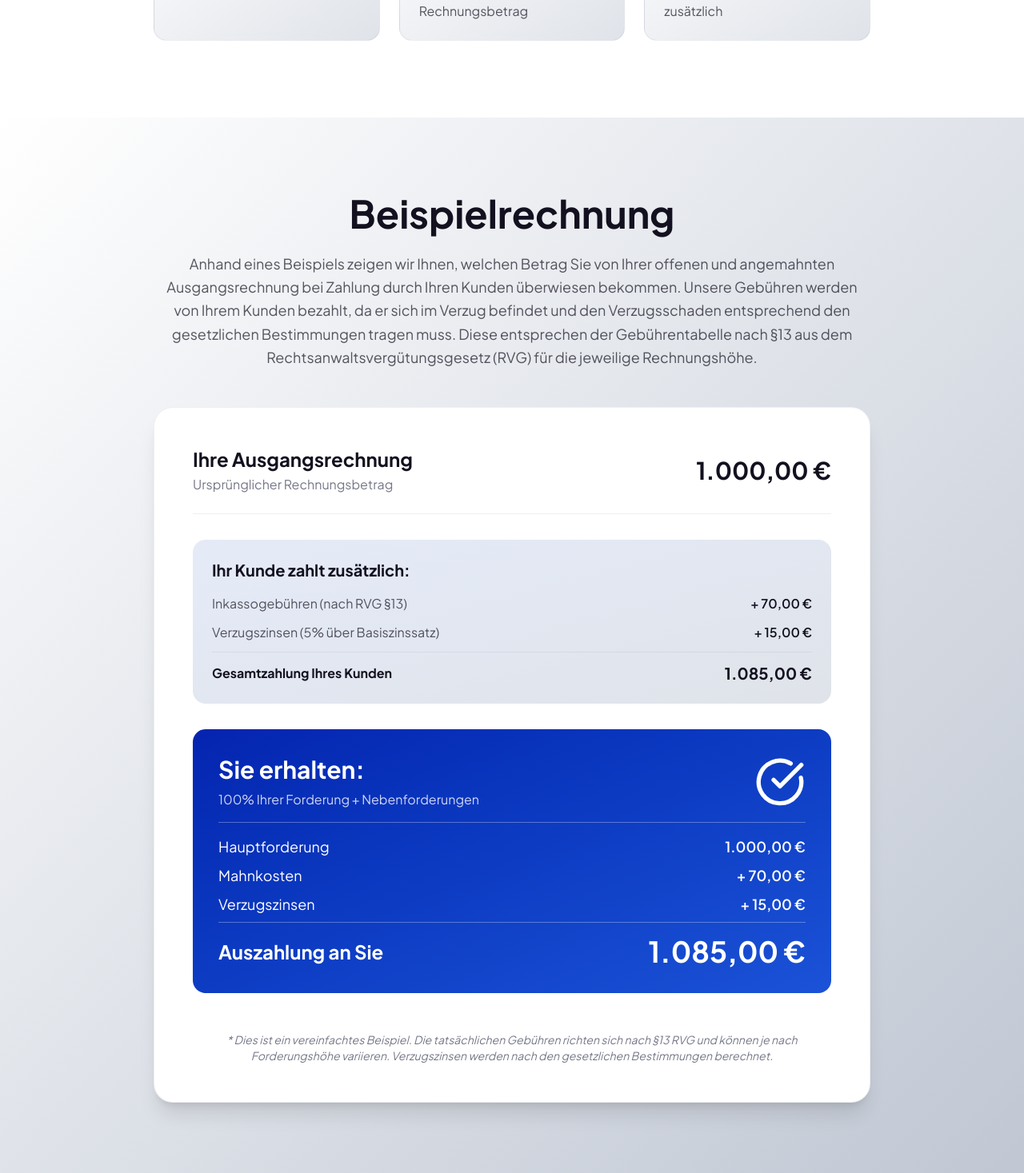
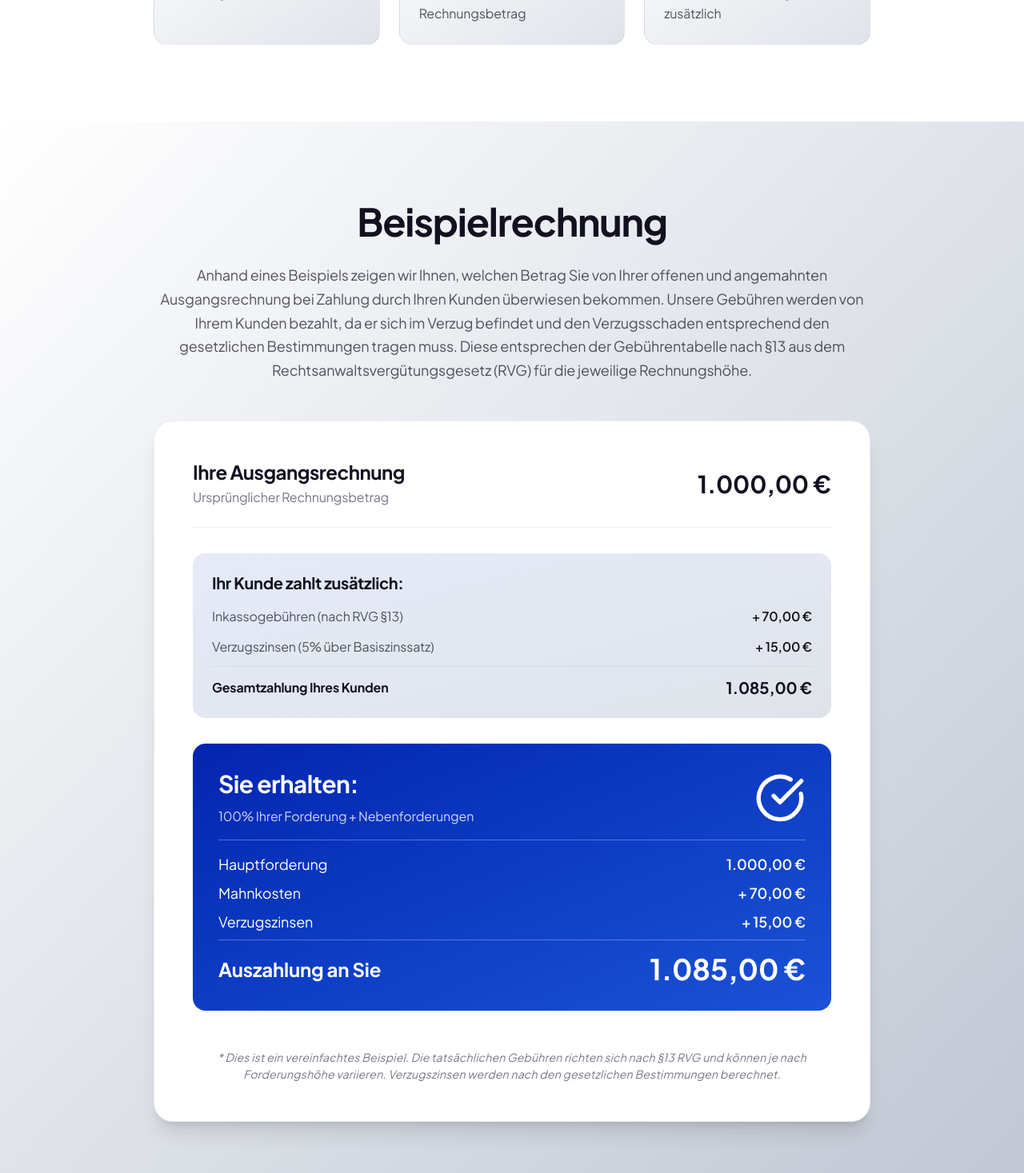
Before and after one commit to maurice1904/nota-finance, a Next.js app: page /preise in a window 1280 px wide. Shown: the part 1330-2797 px from the top of the page at 80% size. Built offline with nearby package versions, Linux system fonts and the light colour scheme.

Commit message:
Letter spacing v1

```diff
--- a/app/globals.css
+++ b/app/globals.css
@@ -79,6 +79,89 @@ body {
   /* Font smoothing for crisp text on high-res screens */
   -webkit-font-smoothing: antialiased;
   -moz-osx-font-smoothing: grayscale;
+
+  /*
+   * TYPOGRAFIE-OPTIMIERUNG: Plus Jakarta Sans
+   * Geometrische Sans-Serifs profitieren von subtil engerem Tracking
+   * und großzügiger Line-Height für den Fintech-Look
+   */
+  letter-spacing: -0.011em;  /* Subtil enger – optimal für 16-18px Body */
+  line-height: 1.6;          /* Elegante Zeilenhöhe für Fließtext */
+}
+
+/*
+ * HEADLINE TYPOGRAPHY SCALE
+ * Größere Headlines → engeres Tracking (optische Kompensation)
+ * Plus Jakarta Sans: -0.02em bis -0.03em bei Display-Größen
+ */
+h1 {
+  letter-spacing: -0.03em;   /* Display-Größe: stark komprimiert */
+  line-height: 1.1;          /* Eng für Impact */
+}
+
+h2 {
+  letter-spacing: -0.025em;  /* Große Headlines */
+  line-height: 1.2;
+}
+
+h3 {
+  letter-spacing: -0.02em;   /* Section Headers */
+  line-height: 1.25;
+}
+
+h4 {
+  letter-spacing: -0.015em;  /* Subsections */
+  line-height: 1.3;
+}
+
+h5, h6 {
+  letter-spacing: -0.01em;   /* Kleine Headlines – nahe Body */
+  line-height: 1.4;
+}
+
+/*
+ * PARAGRAPH & PROSE OPTIMIERUNG
+ * Maximale Lesbarkeit für längere Textblöcke
+ */
+p {
+  letter-spacing: -0.011em;
+  line-height: 1.65;         /* Etwas mehr Luft als Body-Default */
+}
+
+/*
+ * UI-ELEMENTE: Buttons, Labels, Navigation
+ * Leicht positives Tracking bei kleinen Größen für Klarheit
+ */
+button,
+[role="button"],
+.btn {
+  letter-spacing: 0.01em;    /* Minimal offen für Lesbarkeit */
+  line-height: 1.2;
+}
+
+/*
+ * SMALL TEXT & CAPTIONS
+ * Bei <14px: positives Tracking verhindert "Zusammenkleben"
+ */
+small,
+.text-sm,
+.text-xs,
+figcaption,
+.caption {
+  letter-spacing: 0.015em;   /* Offen für kleine Größen */
+  line-height: 1.5;
+}
+
+/*
+ * FINTECH-SPEZIFISCH: Zahlen & Währungen
+ * Tabular figures + leicht positives Tracking für Klarheit
+ */
+.tabular-nums,
+[data-currency],
+.amount,
+.price {
+  font-variant-numeric: tabular-nums;
+  letter-spacing: 0.02em;    /* Zahlen brauchen Luft */
 }
 
 /* Smooth transitions for all interactive elements */
```
